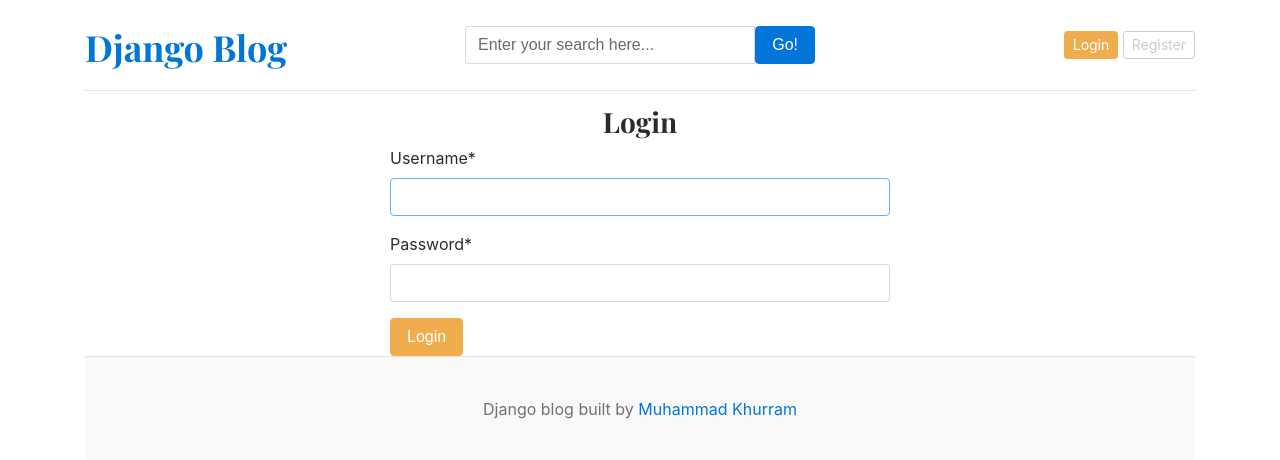
After one commit to Khurram315048/Django-Blog, a Django app: page /login/ in a window 1280 px wide. The commit adds this page. Shown: the top 460 px of the page. Run offline with Django 5.2, Linux system fonts and the light colour scheme; data that the repository does not hold is empty; some libraries are stand-ins or nearby versions.

Commit message:
Add forms, login/register/logout views, and templates

```diff
--- a/blog_main/blog_main/settings.py
+++ b/blog_main/blog_main/settings.py
@@ -38,6 +38,8 @@ INSTALLED_APPS = [
     "django.contrib.messages",
     "django.contrib.staticfiles",
     'blogs',
+    'crispy_forms',
+    'crispy_bootstrap4',
 
 ]
 
@@ -125,3 +127,5 @@ STATICFILES_DIRS=[
 
 MEDIA_URL='/media/'
 MEDIA_ROOT=BASE_DIR /'media'
+
+CRISPY_TEMPLATE_PACK='bootstrap4'
--- a/blog_main/blog_main/urls.py
+++ b/blog_main/blog_main/urls.py
@@ -26,6 +26,9 @@ urlpatterns = [
     path("admin/", admin.site.urls),
     path('',views.home,name='home'),
     path('category/', include('blogs.urls')),
-    path('<slug:slug>/',BlogsView.blogs,name='blogs'),
+    path('blogs/<slug:slug>/',BlogsView.blogs,name='blogs'),
     path('blogs/search/',BlogsView.search,name='search'),
+    path('register/',views.register,name='register'),
+    path('login/',views.login,name='login'),
+    path('logout/',views.logout,name='logout'),
 ]+ static(settings.MEDIA_URL,document_root=settings.MEDIA_ROOT)
--- a/blog_main/blog_main/views.py
+++ b/blog_main/blog_main/views.py
@@ -1,6 +1,9 @@
 from django.http import HttpResponse
-from django.shortcuts import render
+from django.shortcuts import render,redirect
 from blogs.models import Category,Blog
+from .forms import RegisterationForm
+from django.contrib.auth.forms import AuthenticationForm
+from django.contrib import auth
 
 def home(request):
 
@@ -12,3 +15,42 @@ def home(request):
         'posts':posts,
     }
     return render(request,'home.htm',context)
+
+
+def register(request):
+    if request.method=='POST':
+        form=RegisterationForm(request.POST)
+        if form.is_valid():
+            form.save()
+            return redirect('register')
+    else:
+        form=RegisterationForm()
+
+    context={
+        'form':form,
+    }
+    return render(request,'register.htm',context)
+
+
+def login(request):
+    if request.method=='POST':
+        form=AuthenticationForm(request,request.POST)
+        if form.is_valid():
+            username=form.cleaned_data['username']
+            password=form.cleaned_data['password']
+            user=auth.authenticate(username=username,password=password)
+            if user is not None:
+                auth.login(request,user)
+
+            return redirect('home')
+
+    form=AuthenticationForm()
+    context={
+        'form':form,
+    }
+    return render(request,'login.htm',context)
+
+
+def logout(request):
+    auth.logout(request)
+    return redirect('home')
--- a/templates/base.htm
+++ b/templates/base.htm
@@ -27,8 +27,12 @@
             </form>
           </div>
           <div class="col-4 d-flex justify-content-end align-items-center">
-            <a class="btn btn-sm btn-warning" href="#">Login</a> &nbsp;
-            <a class="btn btn-sm btn-outline-secondary" href="#">Register</a>
+            {% if not user.is_authenticated %}
+            <a class="btn btn-sm btn-warning" href="{% url 'login' %}">Login</a> &nbsp;
+            <a class="btn btn-sm btn-outline-secondary" href="{% url 'register'  %}">Register</a>
+            {% else %}
+            <a class="btn btn-sm btn-warning" href="{% url 'logout' %}">Logout</a> &nbsp;
+            {% endif %}
           </div>
         </div>
       </header>
--- /dev/null
+++ b/templates/login.htm
@@ -0,0 +1,13 @@
+{% extends 'base.htm' %}
+
+{% block content %}
+{% load crispy_forms_tags %}
+
+<h3 class="text-center">Login</h3>
+
+<form action="{% url 'login' %}" method="POST" style="width:500px; margin:auto;">
+    {% csrf_token %}
+    {{ form | crispy }}
+    <button type="submit" class="btn btn-warning">Login</button>
+</form>
+{% endblock %}
```
Also changed, not shown: blog_main/blog_main/forms.py (added, +8 -0 lines), templates/register.htm (added, +13 -0 lines).
